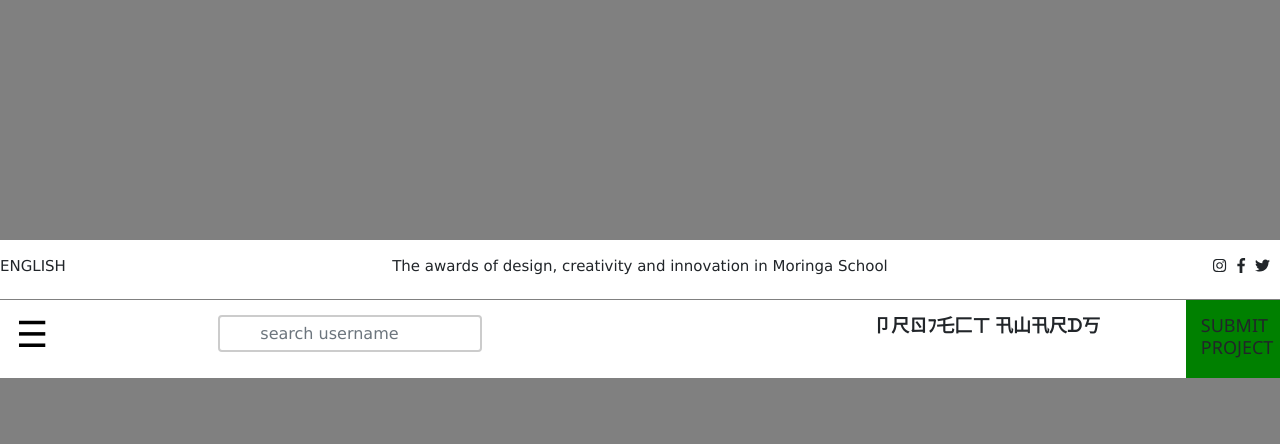
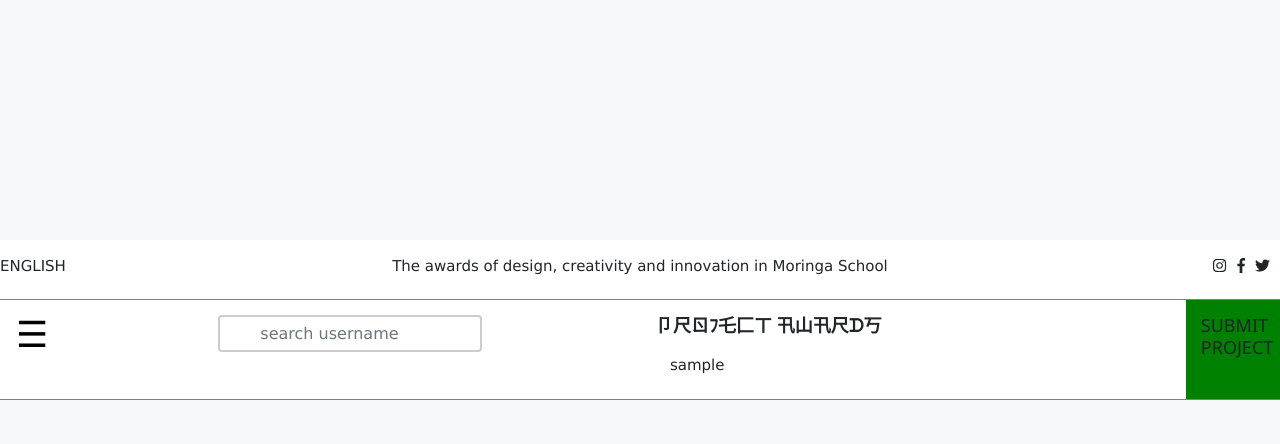
Before and after one commit to emdeechege/Awards, a Django app: page / in a window 1280 px wide. Shown: the top 444 px of the page. Run offline with Django 3.2, Linux system fonts and the light colour scheme; the visitor is signed in with stand-in values (Sample User, id 1); data that the repository does not hold is empty; style sheets or scripts are compiled from the project's sources; some libraries are stand-ins or nearby versions.

Commit message:
route change

```diff
--- a/projects/templates/home.html
+++ b/projects/templates/home.html
@@ -20,7 +20,7 @@
 
           <div class="media">
             <div class="media-left media-top">
-              <a href="/profile/{{user.id}}">
+              <a href="/profile/{{project.profile.id}}" title="profile">
                 <img class="img-fluid rounded-circle" src="{{project.profile.profile_photo.url}}" class="media-object" style="height: 100px;
 width: 100px;">
                 <button class="button"><a href="{{ project.project_link }}" target="_blank">view site</a></button>
--- a/projects/templates/navbar.html
+++ b/projects/templates/navbar.html
@@ -52,7 +52,7 @@ function w3_close() {
 }
 </script>
 </div>
-<div class="col-6" style="text-align:left; margin-top: 15px;">
+<div class="col-4" style="text-align:left; margin-top: 15px;">
   <form class="form-inline mx-auto" role="search" action="{% url 'search_results' %}" method="get">
           <div class="form-group">
             <input type="text" class="form-control" role="search" placeholder="search username" aria-label="Search" name="username">
@@ -60,8 +60,9 @@ function w3_close() {
         </form>
 
 </div>
-<div class="col-3">
-<h5 style="text-transform: uppercase; margin-top: 15px;"><strong>卩尺ㄖﾌ乇匚ㄒ 卂山卂尺ᗪ丂</strong></h5>
+<div class="col-5">
+<h5 style="text-transform: uppercase; margin-top: 15px;"><strong>卩尺ㄖﾌ乇匚ㄒ 卂山卂尺ᗪ丂</strong> </h5>
+          <p> <a class="nav-link" href="#" title="User">{{user}}</a></p>
 </div>
 <div class="col-1" style="background:green;" >
   <h5 style="text-transform: uppercase; margin-top: 15px; margin-bottom: 20px;"><a href="{% url 'upload' %}">SUBMIT PROJECT</a></h5>
--- a/projects/urls.py
+++ b/projects/urls.py
@@ -11,6 +11,7 @@ urlpatterns = [
     url(r'^search/', views.search_results, name='search_results'),
     url(r'^upload/', views.update_project, name='upload'),
     url(r'^review/(?P<pk>\d+)',views.add_review,name='review'),
+    url(r'^all/(?P<pk>\d+)', views.all, name='all'),
     url(r'^api/profile/$', views.ProfileList.as_view()),
     url(r'^api/project/$', views.ProjectList.as_view()),
     url(r'api/profile/profile-id/(?P<pk>[0-9]+)/$',views.ProfileDescription.as_view()),
--- a/projects/views.py
+++ b/projects/views.py
@@ -118,6 +118,16 @@ def search_results(request):
         message = "You haven't searched for any user"
         return render(request,'search.html',{"message":message})
 
+@login_required(login_url='/accounts/login/')
+def all(request, pk):
+    profile = Profile.objects.get(pk=pk)
+    projects = Project.objects.all().filter(posted_by_id=pk)
+    content = {
+        "profile": profile,
+        'projects': projects,
+    }
+    return render(request, 'profile.html', content)
+
 class ProfileList(APIView):
 
     def get(self, request, format=None):
--- a/static/css/styles.css
+++ b/static/css/styles.css
@@ -1,5 +1,5 @@
 body{
-  background-color: grey;
+  background-color: #f7f8f9;
 }
 
 .sticky {
```
Also changed, not shown: README.md.
